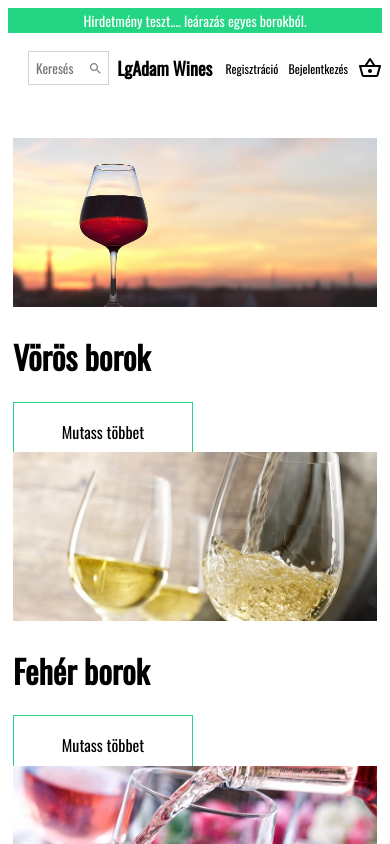
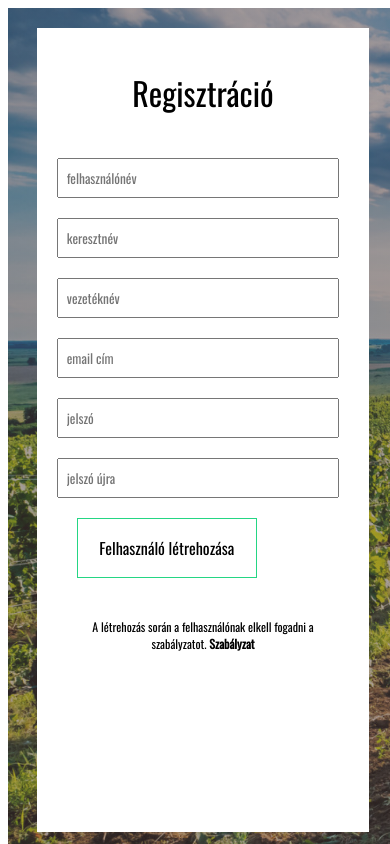
Before and after one commit to lgadam/ii3vey_szakd, a React (Create React App) app in the folder my-app/: page / in a window 390 px wide. Shown: the top 844 px of the page. Built offline with nearby package versions, Linux system fonts and the light colour scheme.

Commit message:
Login and Register page: edited mobile responsive view
Login and Register page: edited mobile responsive view

```diff
--- a/my-app/src/App.jsx
+++ b/my-app/src/App.jsx
@@ -1,7 +1,7 @@
-import Home from "./Pages/Home";
+import Login from "./Pages/Register";
 
 const App = () => {
-    return <Home />;
+    return <Login />;
 }
 
 export default App;
--- a/my-app/src/Pages/Login.jsx
+++ b/my-app/src/Pages/Login.jsx
@@ -1,6 +1,7 @@
 import styled from "styled-components"
 import "../Components/Slider.css"
 import login_bg from '../register_bg1.jpg';
+import { mobile } from "../responsive"
 
 const Container = styled.div`
     width: 100vw;
@@ -21,6 +22,7 @@ const Wrapper = styled.div`
     width: 25%;
     padding: 20px;
     background-color: white;
+    ${mobile({ width: "75%" })}
 `
 const Link = styled.a`
     margin: 5px 0px;
--- a/my-app/src/Pages/Register.jsx
+++ b/my-app/src/Pages/Register.jsx
@@ -1,6 +1,7 @@
 import styled from "styled-components"
 import "../Components/Slider.css"
 import register_bg from '../register_bg1.jpg';
+import { mobile } from "../responsive"
 
 const Container = styled.div`
     width: 100vw;
@@ -21,6 +22,7 @@ const Wrapper = styled.div`
     width: 40%;
     padding: 20px;
     background-color: white;
+    ${mobile({ width: "75%" })}
 `
 const Privacy = styled.span`
     font-size: 12px;
```
